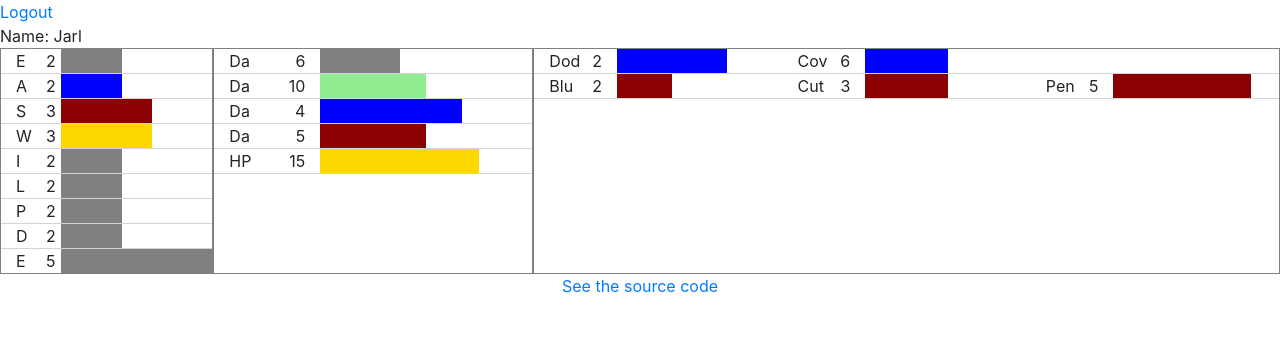
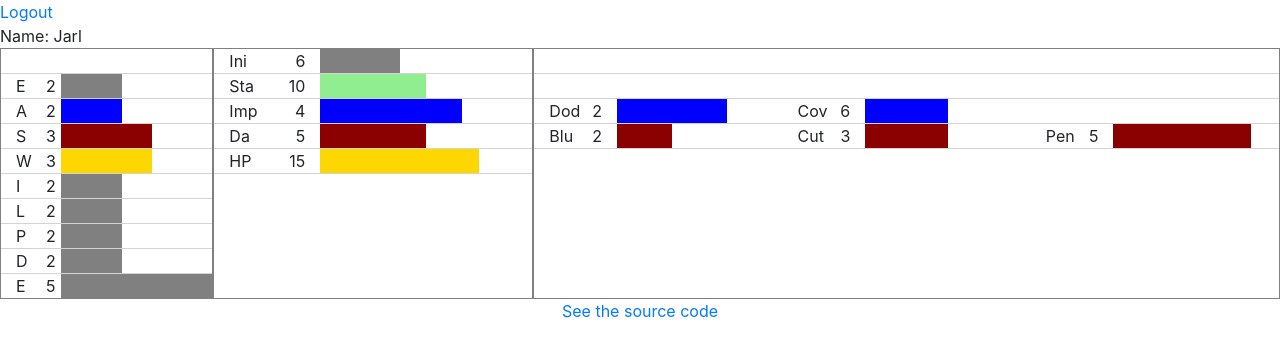
Before and after one commit to cfriaszapater/bs-character, a React (Create React App) app: page / in a window 1280 px wide. Both pictures are taken after typing "Sample", "Sample123" into the empty fields and a click on the button "Login". Shown: the top 356 px of the page. Built offline with nearby package versions, Linux system fonts and the light colour scheme.

Commit message:
fix: names; improvement: layout

```diff
--- a/src/components/character/attributesView.tsx
+++ b/src/components/character/attributesView.tsx
@@ -7,6 +7,7 @@ export function AttributesView(props: { attributes: Attributes }) {
   const { attributes } = props;
   return (
     <div id="attributes" className="col-2 grouped-container">
+      <EmptyRow />
       <Endurance value={attributes.endurance} />
       <Agility value={attributes.agility} />
       <Strength value={attributes.strength} />
@@ -74,3 +75,7 @@ const maxAttributeValue = 5;
 function percentageForAttribute(value: number): number {
   return value / maxAttributeValue;
 }
+
+function EmptyRow() {
+  return <div className="row innergrid">&nbsp;</div>;
+}
--- a/src/components/character/characteristicsView.tsx
+++ b/src/components/character/characteristicsView.tsx
@@ -27,7 +27,7 @@ export function CharacteristicsView(props: {
 
 function Initiative(props: { value: number }) {
   return Characteristic(
-    "Da",
+    "Ini",
     props.value,
     fractionForCharacteristic(props.value, 3, 11),
     defaultColor
@@ -36,7 +36,7 @@ function Initiative(props: { value: number }) {
 
 function Stamina(props: { value: number }) {
   return Characteristic(
-    "Da",
+    "Sta",
     props.value,
     fractionForCharacteristic(props.value, 0, 20),
     staminaColor
@@ -45,7 +45,7 @@ function Stamina(props: { value: number }) {
 
 function Impact(props: { value: number }) {
   return Characteristic(
-    "Da",
+    "Imp",
     props.value,
     fractionForCharacteristic(props.value, 2, 5),
     agilityColor
--- a/src/components/character/defenseCharacteristicsView.tsx
+++ b/src/components/character/defenseCharacteristicsView.tsx
@@ -10,10 +10,12 @@ export function DefenseCharacteristicsView(props: {
   const { defense } = props;
   return (
     <div id="defenseCharacteristics" className="col grouped-container">
+      <EmptyRow />
+      <EmptyRow />
       <div className="row">
         <Dodge value={defense.dodge} />
         <Coverage value={defense.coverage} />
-        <Placeholder />
+        <EmptyCol />
       </div>
       <div className="row">
         <Blunt value={defense.blunt} />
@@ -89,8 +91,12 @@ function DefenseCharacteristic(
   );
 }
 
-function Placeholder() {
+function EmptyCol() {
   return (
     <div className="col innergrid-with-bottom">{/*intentionally empty*/}</div>
   );
 }
+
+function EmptyRow() {
+  return <div className="row innergrid">&nbsp;</div>;
+}
```
